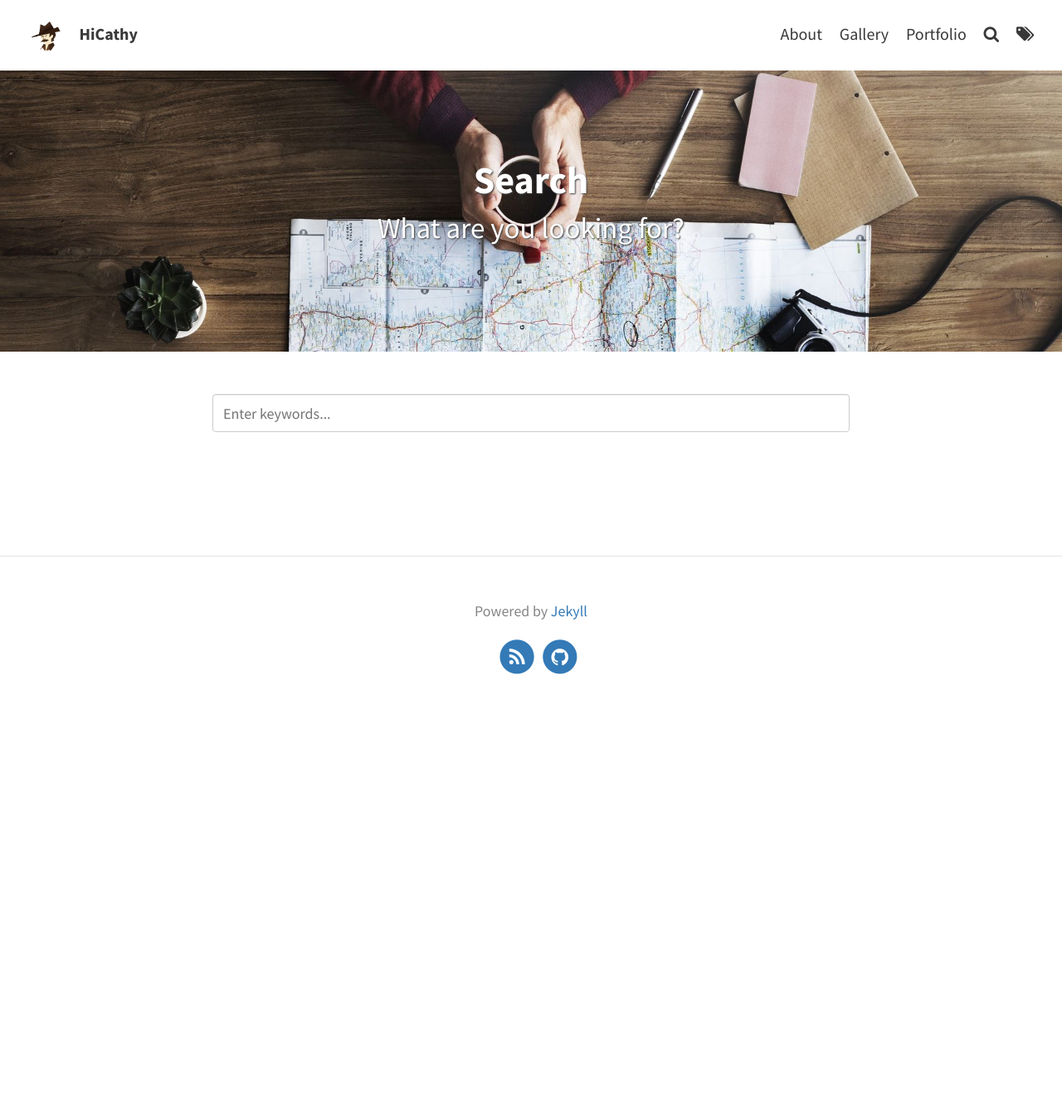
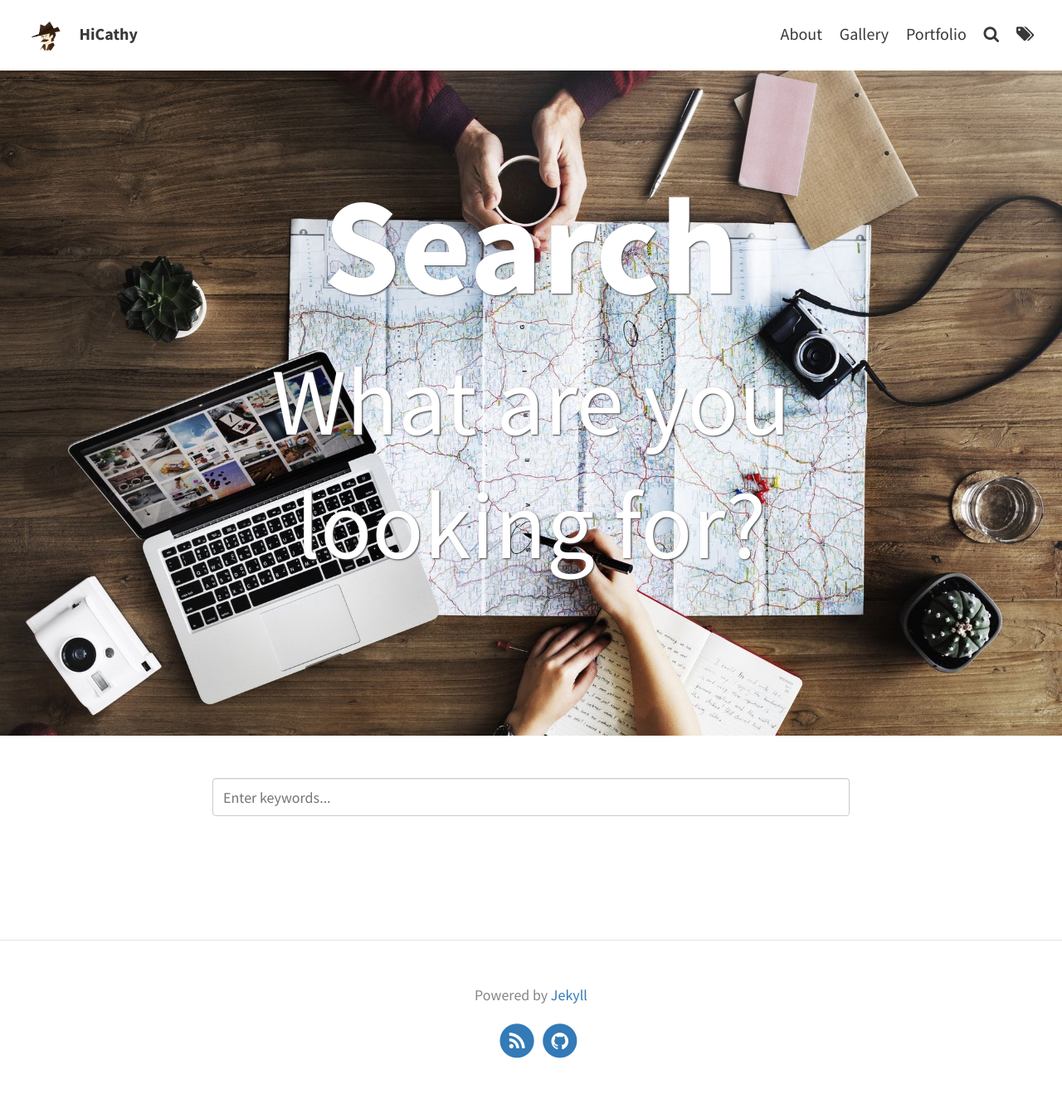
Before and after one commit to CathyForeverYoung/CathyForeverYoung.github.io, a Jekyll site: the page built from pages/search.html, in a window 1280 px wide. Shown: the whole page at 83% size. Built offline with Jekyll 4.4.1, drawn with Linux system fonts in a browser that asks for light colours; before the commit the page ends 900 px from its top, so only the background shows below that.

```diff
--- a/_sass/base/_global.scss
+++ b/_sass/base/_global.scss
@@ -48,11 +48,11 @@
 }
 
 h1 {
-    font-size: 2.3em;
+    font-size: 8.3em;
 }
 
 h2 {
-    font-size: 1.75em;
+    font-size: 5.75em;
 }
 
 h3 {
```
